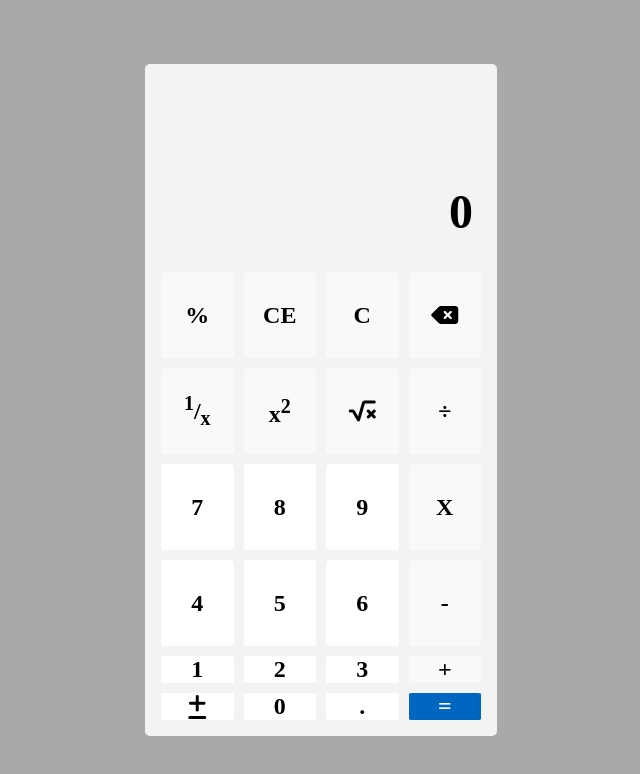
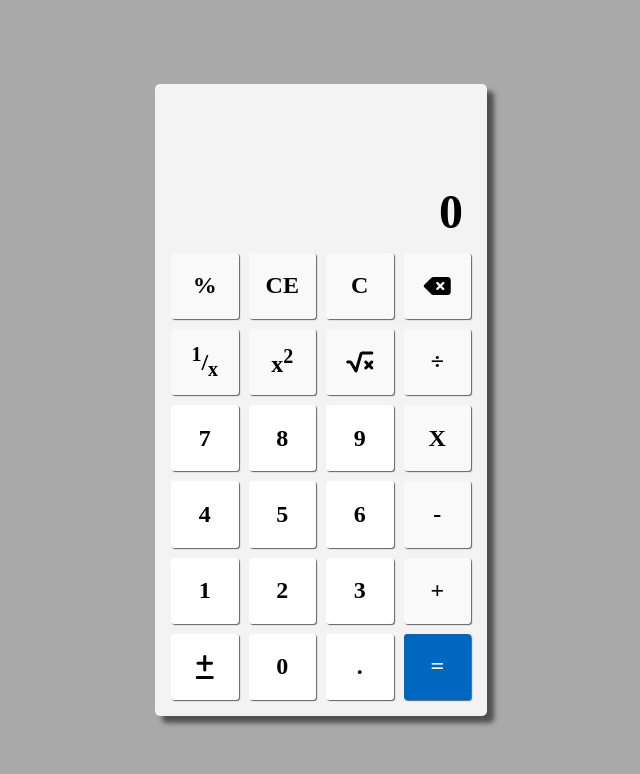
Before and after one commit to Sungbin00/react_calculator2, a React (Create React App) app: page / in a window 1280 px wide. Shown: the top 774 px of the page, without its empty margins (319-959 px from the left). Built offline with nearby package versions, Linux system fonts and the light colour scheme.

Commit message:
90% 완료

```diff
--- a/src/App.css
+++ b/src/App.css
@@ -17,11 +17,12 @@ body {
 }
 
 .container {
-  height: 80vh;
-  width: 40vh;
+  height: 600px;
+  width: 300px;
   background-color: rgb(243, 243, 243);
   border-radius: 5px;
   padding: 1rem;
+  -webkit-box-shadow: 7px 7px 5px 0px rgba(50, 50, 50, 0.75);
 }
 
 .wrapper {
@@ -29,7 +30,7 @@ body {
   height: 100%;
   width: 100%;
   grid-template-columns: repeat(4, 1fr);
-  grid-template-rows: repeat(6, 1fr);
+  grid-template-rows: repeat(8, 1fr);
   gap: 10px;
 }
 
@@ -52,6 +53,7 @@ body {
   border-radius: 5%;
   color: black;
   cursor: pointer;
+  -webkit-box-shadow: 1px 1px 1px 0px rgba(50, 50, 50, 0.75);
 }
 
 .btn:hover {
--- a/src/App.js
+++ b/src/App.js
@@ -60,7 +60,17 @@ const equals = e => {
   }
   let cal;
   switch (operator) {
-
+    case "+" :
+      cal = String(parseFloat(preState) + parseFloat(curState));
+      break;
+    case "X" :
+      cal = String(parseFloat(preState) * parseFloat(curState));
+      break;
+    case "-" :
+      cal = String(parseFloat(preState) - parseFloat(curState));
+      break;
+    default :
+      cal = String(parseFloat(preState) / parseFloat(curState));
   }
   setInput("");
   setPreState(cal);
@@ -83,22 +93,26 @@ const percent = () => {
 
 // 백스페이스 기능
 const backspace = () => {
-
+  if (curState.length == 1) {
+    setCurState("0");
+  } else if (curState.length !== 1) {
+    setCurState(curState.substring(0, curState.length-1));
+  }
 };
 
 // 분모화 기능
 const denominator = () => {
-
+  setCurState(String(1 / parseFloat(curState)));
 };
 
 // 제곱 기능
 const spr = () => {
-
+ setCurState(String(parseFloat(curState) * parseFloat(curState)));
 };
 
 // 루트 기능
 const root = () => {
-
+  setCurState(String(Math.sqrt(parseFloat(curState))));
 };
 
   return (
@@ -106,7 +120,7 @@ const root = () => {
       <div className='wrapper'>
         <div className='historyScreen'></div>
         <div className='screen'>
-          {input}
+          {input !== "" || input === "0" ? input : preState}
         </div>
         <div className='btn light-gray' onClick={percent}>%</div>
         <div className='btn light-gray' onClick={lastReset}>CE</div>
@@ -129,9 +143,9 @@ const root = () => {
         <div className='btn' onClick={inputNum}>3</div>
         <div className='btn light-gray' onClick={operatorType}>+</div>
         <div className='btn' onClick={minusPlus}><i class="fa-solid fa-plus-minus"></i></div>
-        <div className='btn' >0</div>
-        <div className='btn' >.</div>
-        <div className='btn blue' >=</div>
+        <div className='btn' onClick={inputNum}>0</div>
+        <div className='btn' onClick={inputNum}>.</div>
+        <div className='btn blue' onClick={equals}>=</div>
       </div>
     </div>
   );
```
